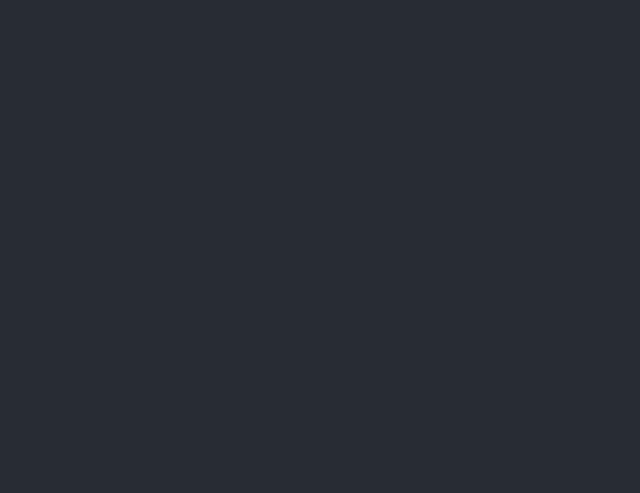
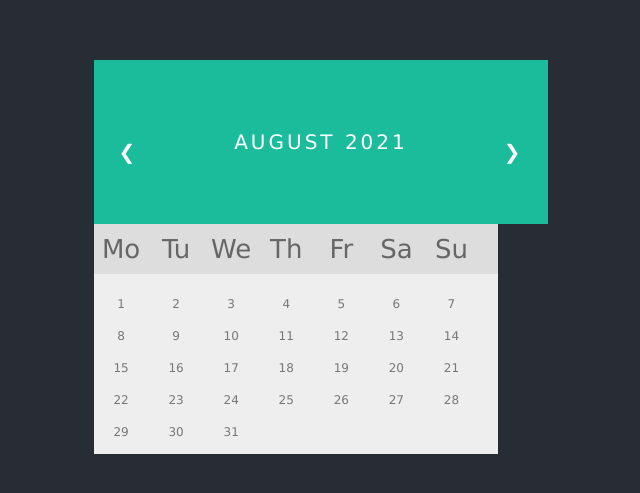
Before and after one commit to Team-Carenest/carenest, a React (Create React App) app: page /nanny/maria/calendar in a window 1280 px wide. Before the commit this address had no page. Shown: the part 143-636 px from the top of the page, without its empty margins (344-984 px from the left). Built offline with nearby package versions, Linux system fonts and the light colour scheme.

Commit message:
calendar populated

```diff
--- a/src/App.js
+++ b/src/App.js
@@ -10,6 +10,7 @@ import "./components/profiles/profileCard.css"
 import ParentProfile from './components/profiles/ParentProfile';
 import NannyProfile from './components/profiles/NannyProfile';
 import MessagePage from './components/messaging/MessagePage';
+import Calendar from './components/calendar/Calendar';
 
 function App() {
   return (
@@ -23,6 +24,7 @@ function App() {
         <Route path="/register" element={<Register />} />
         <Route path="/parent/search" element={<SearchPage />} />
         <Route path="/parent/messaging/maria-ament" element={<MessagePage />} />
+        <Route path="/nanny/maria/calendar" element={<Calendar />} />
       </Routes>
       </BrowserRouter>
     </div>
--- /dev/null
+++ b/src/components/calendar/Calendar.css
@@ -0,0 +1,73 @@
+ul {list-style-type: none;}
+body {font-family: Verdana, sans-serif;}
+
+/* Month header */
+.month {
+  padding: 70px 25px;
+  width: 100%;
+  background: #1abc9c;
+  text-align: center;
+}
+
+/* Month list */
+.month ul {
+  margin: 0;
+  padding: 0;
+}
+
+.month ul li {
+  color: white;
+  font-size: 20px;
+  text-transform: uppercase;
+  letter-spacing: 3px;
+}
+
+/* Previous button inside month header */
+.month .prev {
+  float: left;
+  padding-top: 10px;
+}
+
+/* Next button */
+.month .next {
+  float: right;
+  padding-top: 10px;
+}
+
+/* Weekdays (Mon-Sun) */
+.weekdays {
+  margin: 0;
+  padding: 10px 0;
+  background-color:#ddd;
+}
+
+.weekdays li {
+  display: inline-block;
+  width: 13.6%;
+  color: #666;
+  text-align: center;
+}
+
+/* Days (1-31) */
+.days {
+  padding: 10px 0;
+  background: #eee;
+  margin: 0;
+}
+
+.days li {
+  list-style-type: none;
+  display: inline-block;
+  width: 13.6%;
+  text-align: center;
+  margin-bottom: 5px;
+  font-size:12px;
+  color: #777;
+}
+
+/* Highlight the "current" day */
+.days li .active {
+  padding: 5px;
+  background: #1abc9c;
+  color: white !important
+}
--- /dev/null
+++ b/src/components/calendar/Calendar.js
@@ -0,0 +1,38 @@
+import './Calendar.css';
+
+export default function Calendar() {
+    const days = () => {
+        let nums = [];
+        for (let i = 1; i < 32; i++) {
+            nums.push(<li>{i}</li>);
+        }
+
+        return nums;
+    }
+
+    return (
+        <div className="calendar">
+            <div class="month">
+                <ul>
+                    <li class="prev">&#10094;</li>
+                    <li class="next">&#10095;</li>
+                    <li>August 2021</li>
+                </ul>
+            </div>
+
+            <ul class="weekdays">
+            <li>Mo</li>
+            <li>Tu</li>
+            <li>We</li>
+            <li>Th</li>
+            <li>Fr</li>
+            <li>Sa</li>
+            <li>Su</li>
+            </ul>
+
+            <ul class="days">
+                {days()}
+            </ul>
+        </div>
+    );
+}
```
